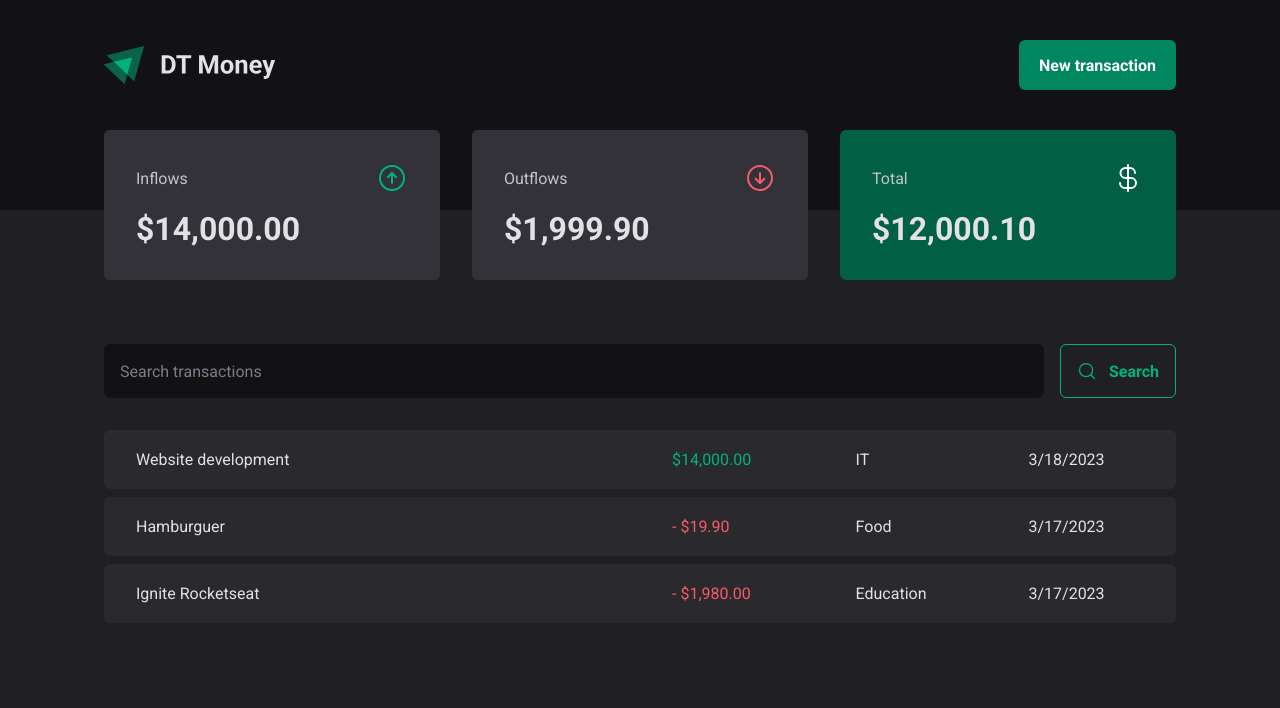
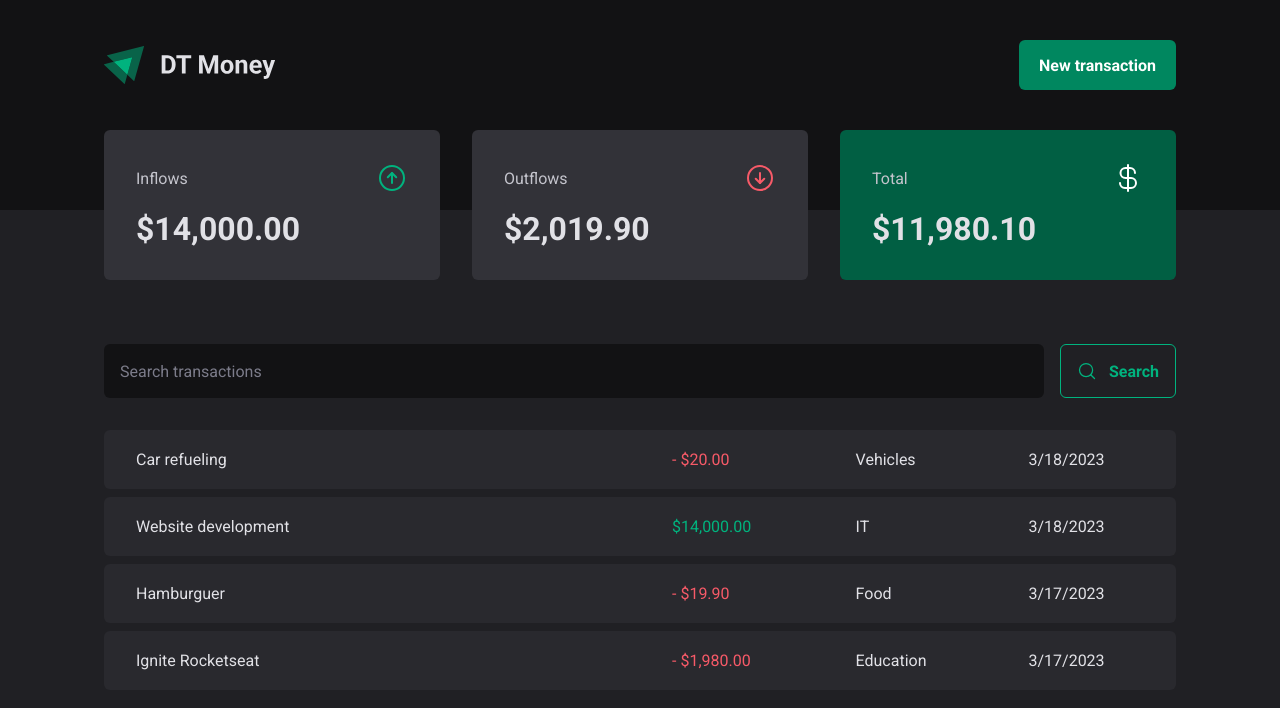
Before and after one commit to renatomarquesteles/ignite-03-dt-money, a React (Vite) app: page / in a window 1280 px wide. Shown: the top 708 px of the page. Built offline with nearby package versions, Linux system fonts and the light colour scheme; data requests are answered from the project's data file.

Commit message:
feat: adds create transaction

```diff
--- a/server.json
+++ b/server.json
@@ -13,7 +13,7 @@
       "description": "Hamburguer",
       "type": "outcome",
       "category": "Food",
-      "price": 19.90,
+      "price": 19.9,
       "createdAt": "2023-03-17T16:10:20.365Z"
     },
     {
@@ -23,6 +23,14 @@
       "category": "Education",
       "price": 1980,
       "createdAt": "2023-03-17T16:10:20.365Z"
+    },
+    {
+      "category": "Vehicles",
+      "description": "Car refueling",
+      "price": 20,
+      "type": "outcome",
+      "createdAt": "2023-03-18T20:38:27.618Z",
+      "id": 4
     }
   ]
 }
--- a/src/components/NewTransactionModal/index.tsx
+++ b/src/components/NewTransactionModal/index.tsx
@@ -1,7 +1,11 @@
+import { useContext } from 'react';
 import * as Dialog from '@radix-ui/react-dialog';
 import { ArrowCircleDown, ArrowCircleUp, X } from 'phosphor-react';
 import * as z from 'zod';
 import { zodResolver } from '@hookform/resolvers/zod';
+import { Controller, useForm } from 'react-hook-form';
+
+import { TransactionsContext } from '../../contexts/TransactionsContext';
 
 import {
   CloseButton,
@@ -10,7 +14,6 @@ import {
   TransactionType,
   TransactionTypeButton,
 } from './styles';
-import { Controller, useForm } from 'react-hook-form';
 
 const newTransactionFormSchema = z.object({
   description: z.string(),
@@ -22,18 +25,22 @@ const newTransactionFormSchema = z.object({
 type NewTransactionInputs = z.infer<typeof newTransactionFormSchema>;
 
 export const NewTransactionModal = () => {
+  const { createTransaction } = useContext(TransactionsContext);
   const {
     control,
     register,
     handleSubmit,
     formState: { isSubmitting },
+    reset,
   } = useForm<NewTransactionInputs>({
     resolver: zodResolver(newTransactionFormSchema),
   });
 
   const handleCreate = async (data: NewTransactionInputs) => {
-    await new Promise((resolve) => setTimeout(resolve, 2000));
-    console.log(data);
+    const { category, description, price, type } = data;
+    await createTransaction({ category, description, price, type });
+
+    reset();
   };
 
   return (
--- a/src/contexts/TransactionsContext.tsx
+++ b/src/contexts/TransactionsContext.tsx
@@ -10,9 +10,17 @@ interface Transaction {
   createdAt: string;
 }
 
+interface CreateTransactionInput {
+  description: string;
+  price: number;
+  category: string;
+  type: 'income' | 'outcome';
+}
+
 interface TransactionContextType {
   transactions: Transaction[];
   fetchTransactions: (query?: string) => Promise<void>;
+  createTransaction: (data: CreateTransactionInput) => Promise<void>;
 }
 
 interface TransactionsProviderProps {
@@ -38,8 +46,24 @@ export const TransactionsProvider = ({
     fetchTransactions();
   }, []);
 
+  const createTransaction = async (data: CreateTransactionInput) => {
+    const { category, description, price, type } = data;
+
+    const response = await api.post('/transactions', {
+      category,
+      description,
+      price,
+      type,
+      createdAt: new Date(),
+    });
+
+    setTransactions((state) => [response.data, ...state]);
+  };
+
   return (
-    <TransactionsContext.Provider value={{ transactions, fetchTransactions }}>
+    <TransactionsContext.Provider
+      value={{ transactions, fetchTransactions, createTransaction }}
+    >
       {children}
     </TransactionsContext.Provider>
   );
```
